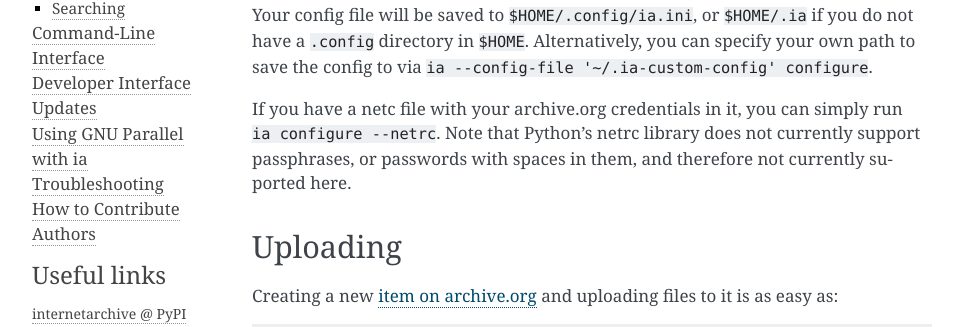
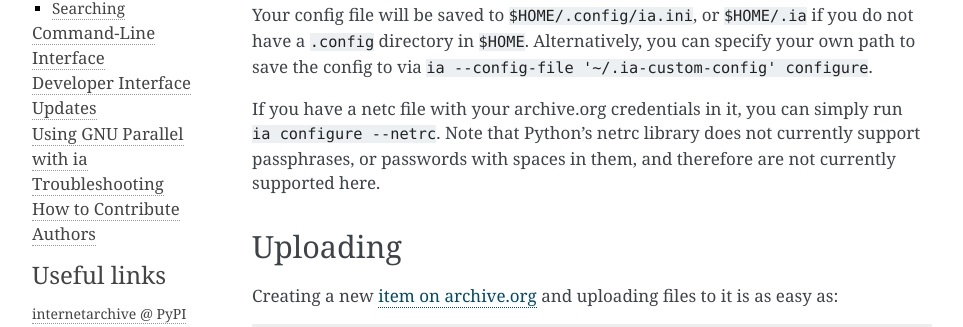
Before and after one commit to jjjake/internetarchive, a Sphinx documentation site: the page built from docs/source/quickstart.rst, in a window 1280 px wide and 900 px high, scrolled down 365 px. Shown: the part 139-466 px from the top of the window, without its empty margins (148-1111 px from the left). Built offline with Sphinx 7.4.7, drawn with Linux system fonts in a browser that asks for light colours.

Commit message:
fix grammar and spelling error

```diff
--- a/docs/source/quickstart.rst
+++ b/docs/source/quickstart.rst
@@ -22,7 +22,7 @@
 Your config file will be saved to ``$HOME/.config/ia.ini``, or ``$HOME/.ia`` if you do not have a ``.config`` directory in ``$HOME``. Alternatively, you can specify your own path to save the config to via ``ia --config-file '~/.ia-custom-config' configure``.
 
 If you have a netc file with your archive.org credentials in it, you can simply run ``ia configure --netrc``.
-Note that Python's netrc library does not currently support passphrases, or passwords with spaces in them, and therefore not currently suported here.
+Note that Python's netrc library does not currently support passphrases, or passwords with spaces in them, and therefore are not currently supported here.
 
 Uploading
 ---------
```
